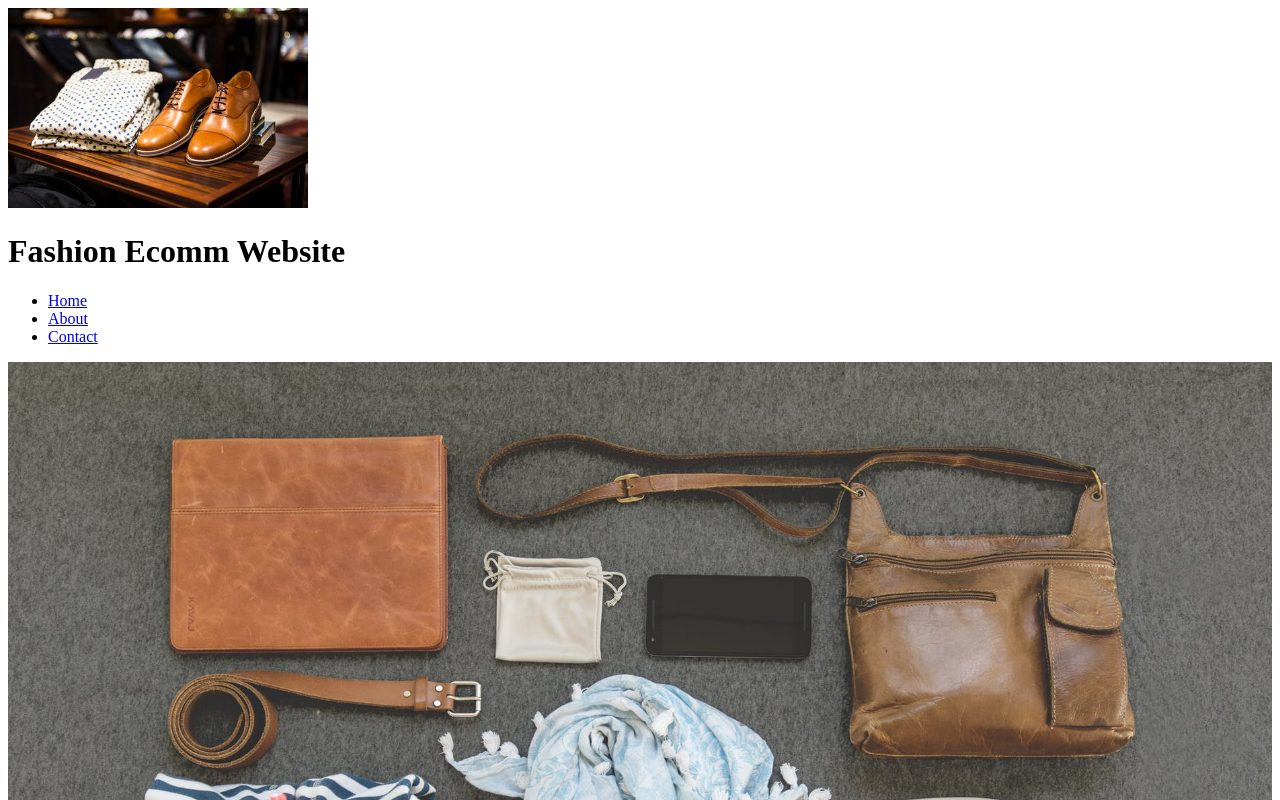
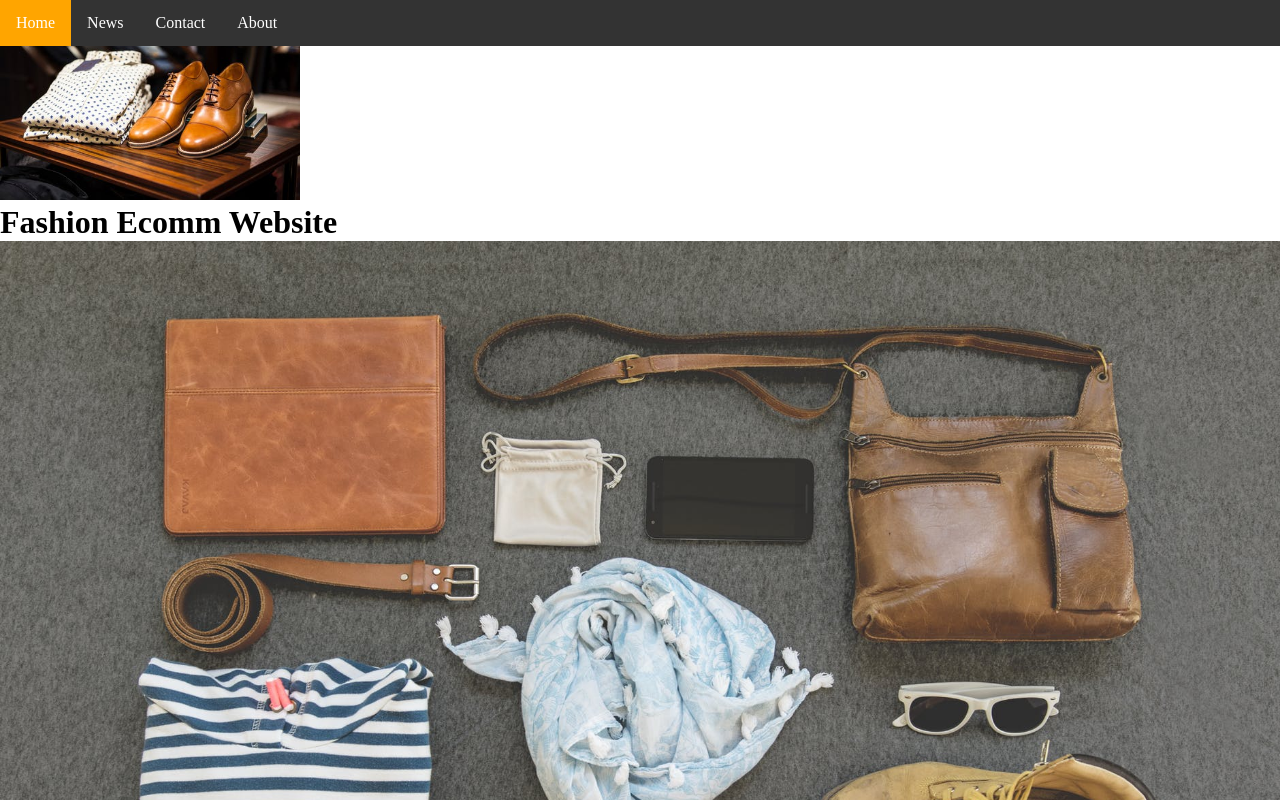
Before and after one commit to socratespalma/fashionEcomm, a plain HTML site: page contact.html in a window 1280 px wide. Shown: the top 800 px of the page. Drawn offline with Linux system fonts and the light colour scheme.

Commit message:
experimenting with css navbars

```diff
--- a/contact.html
+++ b/contact.html
@@ -4,18 +4,27 @@
     <meta charset="UTF-8" />
     <meta name="viewport" content="width=device-width, initial-scale=1.0" />
     <meta http-equiv="X-UA-Compatible" content="ie=edge" />
+    <link rel="stylesheet" href="css/main.css" />
     <title>Contact info</title>
   </head>
   <body>
-    <div>
-      <img src="./images/stylish_shoes.jpeg" alt="stylish shoes" width="300" />
+    <header>
+      <div>
+        <ul>
+          <li><a class="active" href="./index.html">Home</a></li>
+          <li><a href="./news.html">News</a></li>
+          <li><a href="./contact.html">Contact</a></li>
+          <li><a href="./about.html">About</a></li>
+        </ul>
+      </div>
+      <img
+        src="./images/stylish_shoes.jpeg"
+        alt="stylish shoes"
+        id="top"
+        width="300"
+      />
       <h1>Fashion Ecomm Website</h1>
-      <ul>
-        <li><a href="./index.html">Home</a></li>
-        <li><a href="./about.html">About</a></li>
-        <li><a href="./contact.html">Contact</a></li>
-      </ul>
-    </div>
+    </header>
     <div>
       <img src="./images/background.jpeg" alt="background" width="100%" />
       <br />
--- /dev/null
+++ b/css/main.css
@@ -0,0 +1,35 @@
+* {
+  margin: 0;
+  padding: 0;
+}
+/* Experimenting with navbars */
+ul {
+  position: fixed;
+  top: 0;
+  width: 100vw;
+  list-style-type: none;
+  margin: 0;
+  padding: 0;
+  overflow: hidden;
+  background-color: #333333;
+}
+
+li {
+  float: left;
+}
+
+li a {
+  display: block;
+  color: white;
+  text-align: center;
+  padding: 14px 16px;
+  text-decoration: none;
+}
+/* Hover effect on navbar */
+li a:hover:not(.active) {
+  background-color: #111111;
+}
+
+.active {
+  background-color: orange;
+}
```
Also changed, not shown: about.html (+17 -8 lines), index.html (+11 -9 lines), news.html (added, +33 -0 lines).
